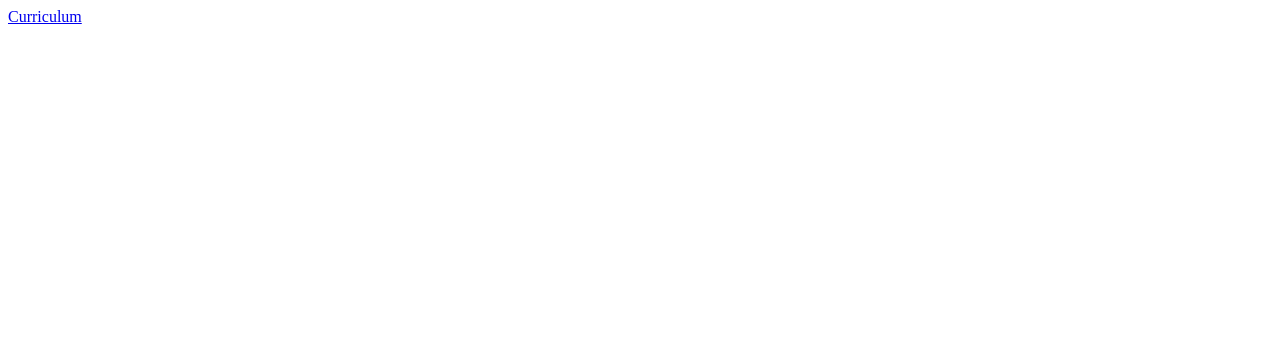
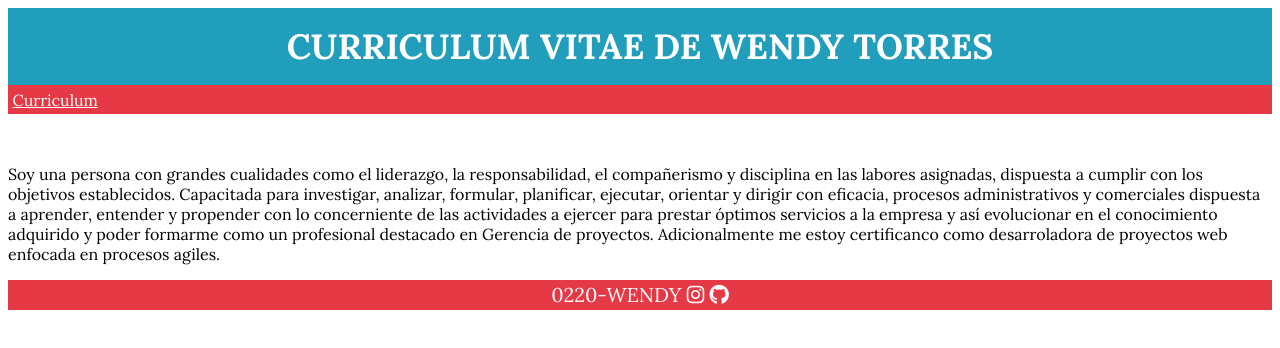
Before and after one commit to WendyTorres02/CurriculumVitae, a plain HTML site: page sobremi.html in a window 1280 px wide. Drawn offline with Linux system fonts and the light colour scheme.

Commit message:
Se agregaron enlaces de redes sociales, se eliminaron imagenes y se agreagó la descripción

```diff
--- a/sobremi.html
+++ b/sobremi.html
@@ -4,9 +4,47 @@
     <meta charset="UTF-8">
     <meta http-equiv="X-UA-Compatible" content="IE=edge">
     <meta name="viewport" content="width=device-width, initial-scale=1.0">
+    <link rel="stylesheet" href="https://cdnjs.cloudflare.com/ajax/libs/font-awesome/6.0.0-beta2/css/all.min.css" integrity="sha512-YWzhKL2whUzgiheMoBFwW8CKV4qpHQAEuvilg9FAn5VJUDwKZZxkJNuGM4XkWuk94WCrrwslk8yWNGmY1EduTA==" crossorigin="anonymous" referrerpolicy="no-referrer" />
+    <link href="https://fonts.googleapis.com/css2?family=Lora:ital,wght@0,400;0,500;0,600;0,700;1,400;1,500;1,600;1,700&display=swap" rel="stylesheet">
+    <link rel="stylesheet" href="styles.css">
     <title>Sobre mi</title>
+
 </head>
 <body>
-    <a href="index.html">Curriculum</a>
+    <header>
+        <div class="title-background">
+            <h1>CURRICULUM VITAE DE WENDY TORRES</h1>
+        </div>
+        <div class="menu">
+            <a class="link" href="index.html">Curriculum</a>
+        </div>
+    </header>
+    <section>
+        <div>
+            <p>
+                Soy una persona con grandes cualidades como el
+                liderazgo, la responsabilidad, el compañerismo y disciplina en las labores asignadas,
+                dispuesta a cumplir con los objetivos establecidos.
+                Capacitada para investigar, analizar, formular, planificar, ejecutar, orientar y dirigir con
+                eficacia, procesos administrativos y comerciales dispuesta a aprender, entender y
+                propender con lo concerniente de las actividades a ejercer para prestar óptimos servicios a
+                la empresa y así evolucionar en el conocimiento adquirido y poder formarme como un
+                profesional destacado en Gerencia de proyectos. Adicionalmente me estoy certificanco
+                como desarroladora de proyectos web enfocada en procesos agiles.
+
+            </p>
+        </div>
+    </section>
+
+    <footer>
+        <p>0220-WENDY</p>
+        <a href="https://www.instagram.com/wennd.torres/" target="_blank">
+            <i class="fab fa-instagram"></i>
+        </a>
+       <a href="https://github.com/WendyTorres02" target="_blank">
+            <i class="fab fa-github"></i>
+       </a>
+    </footer>
+
 </body>
 </html>
--- a/styles.css
+++ b/styles.css
@@ -3,7 +3,7 @@ body{
 }
 
 header {
-    margin-bottom: 100px;
+    margin-bottom: 50px;
 }
 
 .logo-container{
@@ -55,11 +55,23 @@ h2 {
     width: 50px;
 }
 
-.footer {
+footer {
     background-color: #e63946;
     color: white;
     font-size: 20px;
     line-height: 84.69%;
     text-align: center;
-    padding: 0.08px;
+    padding: 5px;
 }
+
+footer a {
+    text-decoration: none;
+}
+
+footer p {
+    display: inline;
+}
+
+footer i {
+    color: white ;
+}
```
Also changed, not shown: index.html (+9 -2 lines), img/Curriculum.jpeg (deleted), img/Logo.png (deleted), img/ico_instagram.png (deleted), img/ico_linkedin.png (deleted), img/wendi torresss (2).jpg (deleted).
